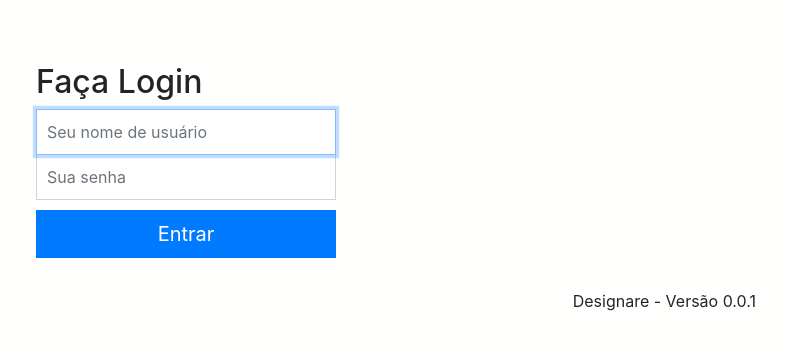
After one commit to dvmuccillo/designare, a Django app: page /accounts/login/?next=/ in a window 1280 px wide. The commit adds this page. Shown: the top 350 px of the page, without its empty margins (454-1240 px from the left). Run offline with Django 3.2, Linux system fonts and the light colour scheme; some libraries are stand-ins or nearby versions.

Commit message:
Accounts: Movido Login/Logout para accounts.

```diff
--- /dev/null
+++ b/designare/accounts/templates/accounts/login.html
@@ -0,0 +1,38 @@
+{% extends "assets/esqueleto.html" %}
+{% block header %}
+{% endblock %}
+{% block body %}
+    <div class="container py-3">
+        <div class="row mt-3">
+            <div class="col-md-4 offset-md-4 mt-3">
+                <form class="form-signin" method="post" action="/accounts/login/?next={{ next }}">
+                    {% csrf_token %}
+                    <h2 class="form-signin-heading mb-2 ">Faça Login</h2>
+                    {% if error %}
+                        <div class="alert alert-danger border-square" role="alert">
+                            <strong>Usuário ou senha incorreto!</strong>
+                        </div>
+                    {% endif %}
+                    <label for="username" class="sr-only">Nome de usuário:</label>
+                    <input
+                        type="text"
+                        id="username" name="username"
+                        class="form-control form-signin-first border-square"
+                        placeholder="Seu nome de usuário"
+                        required autofocus
+                    >
+                    <label for="password" class="sr-only">Senha:</label>
+                    <input
+                        type="password"
+                        id="password" name="password"
+                        class="form-control border-square" placeholder="Sua senha"
+                        required
+                    >
+                    <button class="btn btn-lg btn-primary btn-block border-square" type="submit">
+                        Entrar <i class="fa fa-sign-in"></i>
+                    </button>
+                </form>
+            </div>
+        </div>
+    </div>
+{% endblock %}
--- /dev/null
+++ b/designare/accounts/urls.py
@@ -0,0 +1,8 @@
+from django.conf.urls import url
+from . import views
+
+app_name = 'accounts'
+urlpatterns = [
+    url(r'^login/$', views.login_view, name='login'),
+    url(r'^logout/$', views.logout_view, name='logout'),
+]
--- a/designare/accounts/views.py
+++ b/designare/accounts/views.py
@@ -1,3 +1,20 @@
-from django.shortcuts import render
+from django.contrib.auth import logout,login,authenticate
+from django.shortcuts import get_object_or_404,render,redirect
 
-# Create your views here.
+def login_view(request):
+    username = request.POST.get('username','')
+    password = request.POST.get('password','')
+    next = request.GET['next']
+    error = False
+    if username and password:
+        user = authenticate(username=username, password=password)
+        if user is not None:
+            login(request, user)
+            return redirect(next)
+        else:
+            error = True
+    return render(request,"accounts/login.html",{'next' : next, 'error' : error})
+
+def logout_view(request):
+    logout(request)
+    return redirect("/")
--- a/designare/assets/templates/assets/components/menu.html
+++ b/designare/assets/templates/assets/components/menu.html
@@ -27,7 +27,7 @@
                             Projetos&nbsp;<i class="fa fa-briefcase" aria-hidden="true"></i>
                         </a>
                         <div class="dropdown-divider"></div>
-                        <a class="dropdown-item" href="/logout/">
+                        <a class="dropdown-item" href="/accounts/logout/">
                             Sair&nbsp;<i class="fa fa-sign-out" aria-hidden="true"></i>
                         </a>
                         <div class="dropdown-divider"></div>
--- a/designare/assets/templates/assets/esqueleto.html
+++ b/designare/assets/templates/assets/esqueleto.html
@@ -22,6 +22,7 @@
         {% endblock %}
         {% block body %}
         {% endblock %}
+        <footer class="footer">
             <div class="container">
                 <div class="row">
                     <hr>
@@ -30,6 +31,7 @@
                     </p>
                 </div>
             </div>
+        </footer>
         {% block javascript_links %}
             {{ DESIGNARE_ASSETS_MANAGER.getJsLinks | safe }}
         {% endblock %}
--- a/designare/designare/settings.py
+++ b/designare/designare/settings.py
@@ -15,7 +15,7 @@ import os
 # Build paths inside the project like this: os.path.join(BASE_DIR, ...)
 BASE_DIR = os.path.dirname(os.path.dirname(os.path.abspath(__file__)))
 
-LOGIN_URL = "/admin/login/"
+LOGIN_URL = "/accounts/login/"
 
 # Quick-start development settings - unsuitable for production
 # See https://docs.djangoproject.com/en/1.10/howto/deployment/checklist/
@@ -33,6 +33,7 @@ ALLOWED_HOSTS = []
 
 INSTALLED_APPS = [
     'assets.apps.AssetsConfig',
+    'accounts.apps.AccountsConfig',
     'metodologias.apps.MetodologiasConfig',
     'projetos.apps.ProjetosConfig',
     'projetos.editor',
--- a/designare/designare/urls.py
+++ b/designare/designare/urls.py
@@ -17,14 +17,12 @@ from django.conf.urls import url, include
 from django.contrib import admin
 from django.contrib.auth.decorators import login_required
 
-from . import views
-
 urlpatterns = [
     url(r'^admin/', admin.site.urls),
+    url(r'^accounts/',include('accounts.urls'), name='accounts'),
     url(r'^projetos/', include('projetos.urls'), name='projetos'),
     url(r'^metodologias/', include('metodologias.urls'), name='metodologias'),
     url(r'^editor/', include('projetos.editor.urls'),name='editor'),
     url(r'^galeria/', include('projetos.galeria.urls'),name='galeria'),
-    url(r'^logout/$', views.logout_view, name='logout'),
     url(r'^', include('assets.urls'),name='assets'),
 ]
--- a/designare/designare/views.py
+++ /dev/null
@@ -1,6 +0,0 @@
-from django.contrib.auth import logout
-from django.shortcuts import get_object_or_404,render,redirect
-
-def logout_view(request):
-    logout(request)
-    return redirect("/")
--- a/designare/static/css/designare.css
+++ b/designare/static/css/designare.css
@@ -85,3 +85,39 @@ body{
   z-index: 1000;
   width: 18.8%;
 }
+/* styles for login page */
+.form-signin {
+  max-width: 330px;
+  padding: 15px;
+  margin: 0 auto;
+}
+.form-signin .form-signin-heading,
+.form-signin .checkbox {
+  margin-bottom: 10px;
+}
+.form-signin .checkbox {
+  font-weight: normal;
+}
+.form-signin .form-control {
+  position: relative;
+  height: auto;
+  -webkit-box-sizing: border-box;
+          box-sizing: border-box;
+  padding: 10px;
+  font-size: 16px;
+}
+.form-signin .form-control:focus {
+  z-index: 2;
+}
+.form-signin-first {
+  margin-bottom: -1px;
+  border-bottom-right-radius: 0;
+  border-bottom-left-radius: 0;
+}
+.form-signin input[type="password"] {
+  margin-bottom: 10px;
+  border-top-left-radius: 0;
+  border-top-right-radius: 0;
+}
+
+/* end login page styles */
```
Lines whose indentation alone changed are shown as unchanged.
